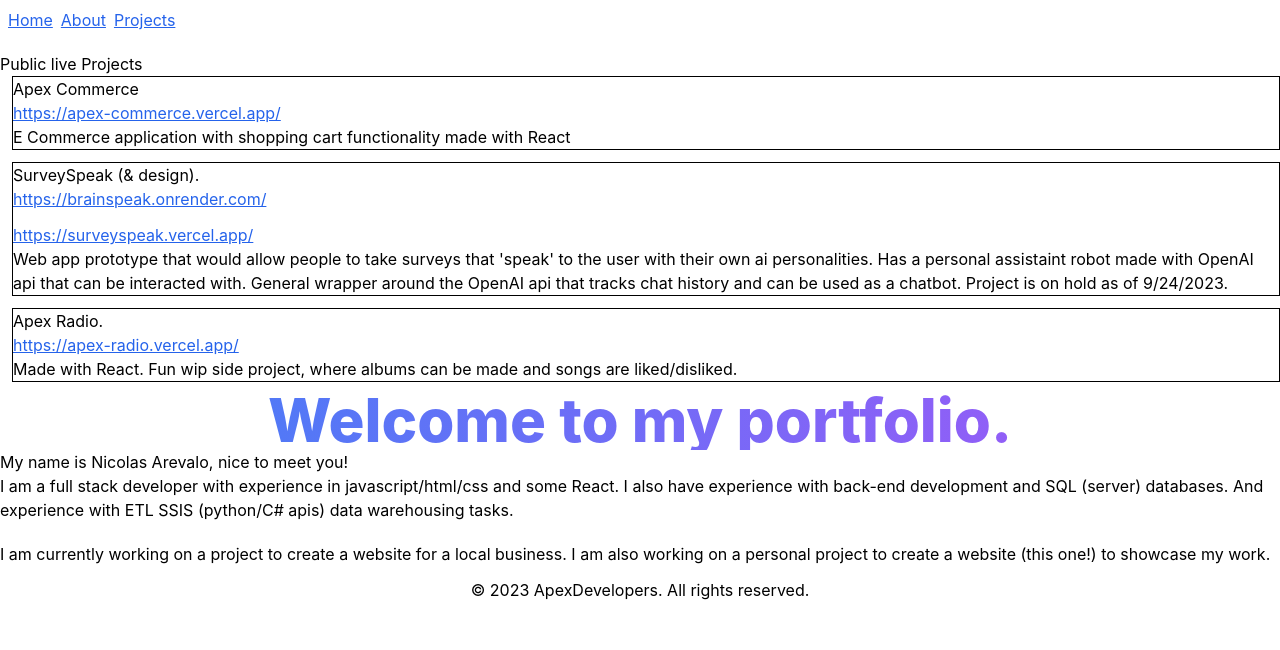
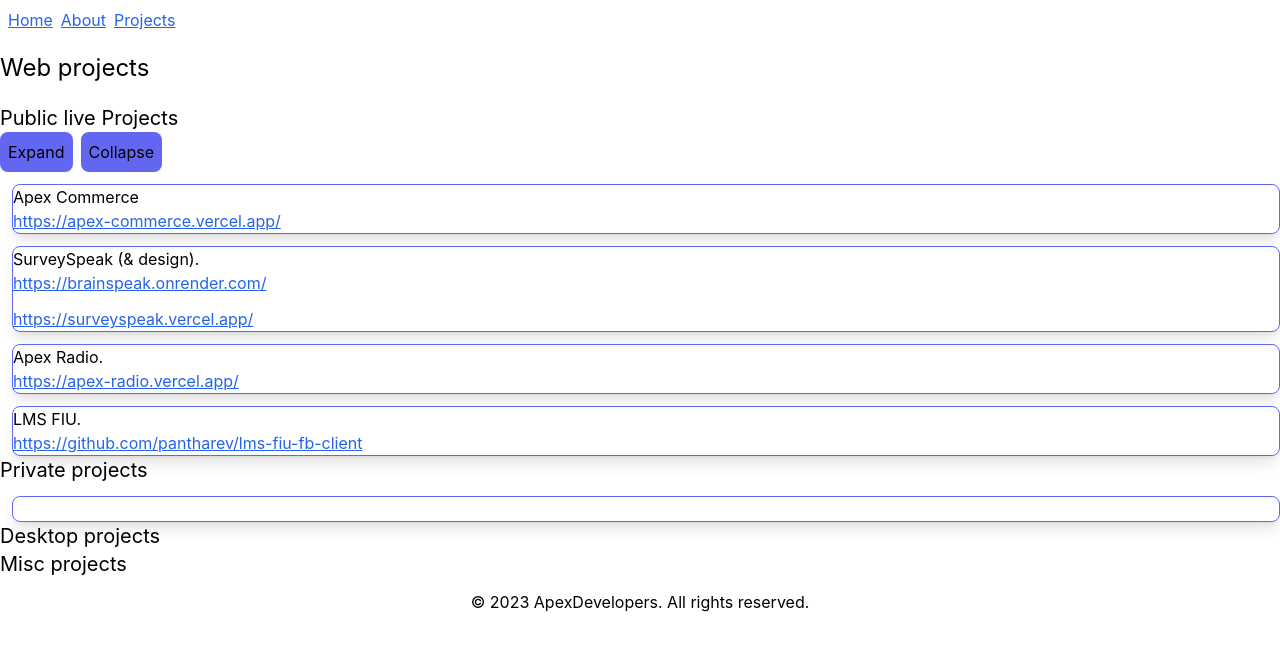
Before and after one commit to pantharev/ApexProjects, a React (Create React App) app: page /projects in a window 1280 px wide. Shown: the top 650 px of the page. Built offline with nearby package versions, Linux system fonts and the light colour scheme.

Commit message:
add more projects and expand, collapse feature on projects page

```diff
--- a/package.json
+++ b/package.json
@@ -11,6 +11,7 @@
     "react-router": "^6.16.0",
     "react-router-dom": "^6.16.0",
     "react-scripts": "5.0.1",
+    "react-spring": "^9.7.2",
     "web-vitals": "^2.1.4"
   },
   "scripts": {
--- a/src/App.css
+++ b/src/App.css
@@ -28,6 +28,22 @@
   color: #61dafb;
 }
 
+.expanding-container {
+  overflow: hidden;
+  transition: height 0.3s ease-in-out;
+}
+
+.expanding-content {
+  opacity: 1;
+  transition: opacity 0.3s ease-in-out;
+}
+
+.collapsed-content {
+  opacity: 0;
+  height: 0;
+}
+
+
 @keyframes App-logo-spin {
   from {
     transform: rotate(0deg);
--- a/src/App.js
+++ b/src/App.js
@@ -19,24 +19,6 @@
             <Route path="/about" element={<About />} />
             <Route path="/projects" element={<Projects />} />
           </Routes>
-
-        <div className="flex justify-center">
-          <div>
-            <h1 className="mt-2 text-6xl text-transparent bg-clip-text bg-gradient-to-r from-blue-500 to-purple-500 text-center text-gradient font-extrabold">
-              Welcome to my portfolio.
-            </h1>
-            <p>My name is Nicolas Arevalo, nice to meet you!</p>
-            <p>
-              I am a full stack developer with experience in javascript/html/css and some React.
-              I also have experience with back-end development and SQL (server) databases.
-              And experience with ETL SSIS (python/C# apis) data warehousing tasks.
-            </p>
-            <p className="mt-5">
-              I am currently working on a project to create a website for a local business.
-              I am also working on a personal project to create a website (this one!) to showcase my work.
-            </p>
-          </div>
-        </div>
       </Layout>
     </>
 
--- a/src/components/Header.js
+++ b/src/components/Header.js
@@ -7,7 +7,7 @@
         <div>
         <header>
             <ul className="flex gap-x-2">
-                <li><Link to="/home">Home</Link></li>
+                <li><Link to="/">Home</Link></li>
                 <li><Link to="/about">About</Link></li>
                 <li><Link to="/projects">Projects</Link></li>
             </ul>
--- a/src/pages/About.js
+++ b/src/pages/About.js
@@ -2,8 +2,14 @@
     return (
         <div>
         <header>
-            <p>
-            About Page
+            <p className="shadow-lg border border-indigo-400">
+                About Page
+                <br></br>
+                Graduated from FIU with a Bachelors in Computer Science.
+                <br></br>
+                Have experience with web development technologies such as Angular/React/Javascript/Jquery/HTML/CSS.
+                <br></br>
+                Have experience with back-end development and SQL (server) databases.
             </p>
         </header>
         </div>
--- a/src/pages/Home.js
+++ b/src/pages/Home.js
@@ -1,11 +1,23 @@
 export default function Home() {
     return (
-        <div>
-            <header>
-                <p>
-                Hello World!
-                </p>
-            </header>
-        </div>
+        <>
+            <div className="flex justify-center">
+                <div>
+                    <h1 className="mt-2 text-6xl text-transparent bg-clip-text bg-gradient-to-r from-blue-500 to-purple-500 text-center text-gradient font-extrabold">
+                    Welcome to my portfolio.
+                    </h1>
+                    <p>My name is Nicolas Arevalo, nice to meet you!</p>
+                    <p>
+                    I am a full stack developer with experience in javascript/html/css and some React.
+                    I also have experience with back-end development and SQL (server) databases.
+                    And experience with ETL SSIS (python/C# apis) data warehousing tasks.
+                    </p>
+                    <p className="mt-5">
+                    I am currently working on a project to create a website for a local business.
+                    I am also working on a personal project to create a website (this one!) to showcase my work.
+                    </p>
+                </div>
+            </div>
+        </>
     );
 }
--- a/src/pages/Projects.js
+++ b/src/pages/Projects.js
@@ -1,34 +1,88 @@
+import React, { useState, useEffect } from 'react';
+import { useSpring } from 'react-spring';
+
 export default function Projects() {
+
+    const [expanded, setExpanded] = useState(false);
+
+    //expand the project description slowly with animation
+    // const styles = useSpring({
+    //     height: expanded ? 'auto' : '0px',
+    //     opacity: expanded ? 1 : 0,
+    //     overflow: 'hidden',
+    //     config: {
+    //         duration: 500
+    //     }
+    // });
+
+    useEffect(() => {
+        console.log("useEffect called");
+    }, [expanded])
+    console.log(expanded);
+
     return (
         <>
-            <p>Public live Projects</p>
-            <ul className="flex flex-col gap-y-3 list-disc">
-                <li className="ml-3 border border-black">
+            <h1 className="mb-5">Web projects</h1>
+            <h2>Public live Projects</h2>
+            <div className="flex gap-x-2">
+                <button className="bg-indigo-500 rounded-lg p-2 hover:bg-indigo-300 focus:ring-2 ring-indigo-800" onClick={() => setExpanded(true)}>Expand</button>
+                <button className="bg-indigo-500 rounded-lg p-2 hover:bg-indigo-300 focus:ring-2 ring-indigo-800" onClick={() => setExpanded(false)}>Collapse</button>
+            </div>
+            <ul className="mt-3 flex flex-col gap-y-3 list-disc">
+                <li className="ml-3 border border-indigo-500 rounded-lg shadow-lg hover:bg-green-300">
                     Apex Commerce
                     <div className="flex flex-col gap-y-3">
                         <a href="https://apex-commerce.vercel.app/">https://apex-commerce.vercel.app/</a>
                     </div>
-                    E Commerce application with shopping cart functionality made with React
+                    <div className={`expanding-container ${expanded ? 'expanding-content' : 'collapsed-content'}`}>
+                        E Commerce application with shopping cart functionality made with React
+                    </div>
                 </li>
-                <li className="ml-3 border border-black">
+                <li className="ml-3 border border-indigo-500 rounded-lg shadow-lg hover:bg-green-300">
                     SurveySpeak (& design).
                     <div className="flex flex-col gap-y-3">
                         <a href="https://brainspeak.onrender.com/">https://brainspeak.onrender.com/</a>
                         <a href="https://surveyspeak.vercel.app/">https://surveyspeak.vercel.app/</a>
                     </div>
-                    Web app prototype that would allow people to take surveys that 'speak' to the user with their own ai personalities.
-                    Has a personal assistaint robot made with OpenAI api that can be interacted with. General wrapper around the OpenAI api that tracks chat history and can be used as a chatbot.
-                    Project is on hold as of 9/24/2023.
+                    <div className={`expanding-container ${expanded ? 'expanding-content' : 'collapsed-content'}`}>
+                        Web app prototype that would allow people to take surveys that 'speak' to the user with their own ai personalities.
+                        Has a personal assistaint robot made with OpenAI api that can be interacted with. General wrapper around the OpenAI api that tracks chat history and can be used as a chatbot.
+                        Project is on hold as of 9/24/2023.
+                    </div>
                     {/* TODO: Carousel of images */}
                 </li>
-                <li className="ml-3 border border-black">
+                <li className="ml-3 border border-indigo-500 rounded-lg shadow-lg hover:bg-green-300">
                     Apex Radio.
                     <div className="flex flex-col gap-y-3">
                         <a href="https://apex-radio.vercel.app/">https://apex-radio.vercel.app/</a>
                     </div>
-                    Made with React. Fun wip side project, where albums can be made and songs are liked/disliked.
+                    <div className={`expanding-container ${expanded ? 'expanding-content' : 'collapsed-content'}`}>
+                        Made with React. Fun wip side project, where albums can be made and songs are liked/disliked.
+                    </div>
+                </li>
+                <li className="ml-3 border border-indigo-500 rounded-lg shadow-lg hover:bg-green-300">
+                    LMS FIU.
+                    <div className="flex flex-col gap-y-3">
+                        <a href="https://github.com/pantharev/lms-fiu-fb-client">https://github.com/pantharev/lms-fiu-fb-client</a>
+                    </div>
+                    <div className={`expanding-container ${expanded ? 'expanding-content' : 'collapsed-content'}`}>
+                        A learning management system that is integrated into Facebook. It was created for underdeveloped regions to access through Facebook with no data charges.
+                        <br></br>
+                        Some core functionality includes allowing professors/admins to create courses and course content (pdfs/links/qualtrics quizzes), and students to enroll in courses and view course content.
+                        <br></br>
+                        Used the MEAN full-stack (MySql, Express, Anuglar, NodeJS).
+                    </div>
                 </li>
             </ul>
+            <h2>Private projects</h2>
+            <ul className="mt-3 flex flex-col gap-y-3 list-disc">
+                <li className="ml-3 border border-indigo-500 rounded-lg shadow-lg hover:bg-green-300"></li>
+            </ul>
+
+            <h2>Desktop projects</h2>
+
+
+            <h2>Misc projects</h2>
         </>
     );
 }
```
Also changed, not shown: 1 other file (tests, documents, lock files or other folders).
